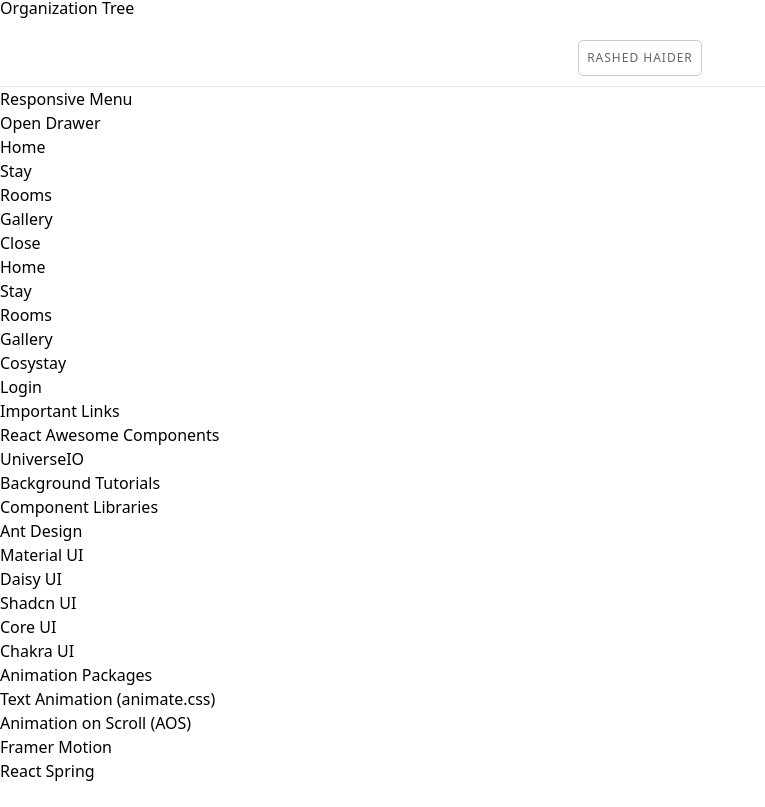
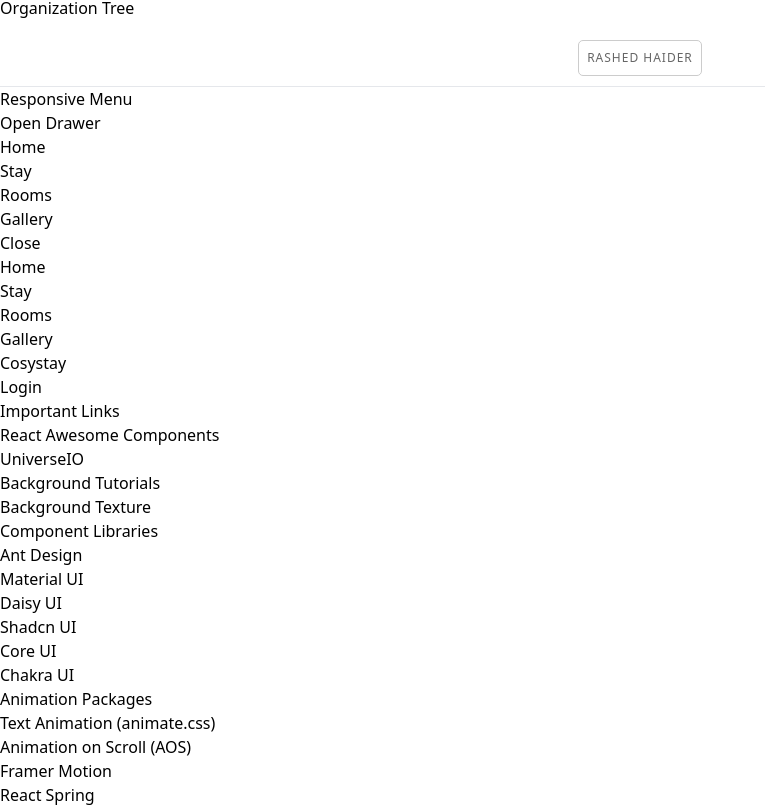
Before and after one commit to Sadi73/my-library, a React (Vite) app: page / in a window 1280 px wide. Shown: the part 2657-3464 px from the top of the page, without its empty margins (0-765 px from the left). Before the commit the page ends 3440 px from the top, so only its background shows below. Built offline with nearby package versions, Linux system fonts and the light colour scheme.

Commit message:
updated styles

```diff
--- a/src/App.jsx
+++ b/src/App.jsx
@@ -7,7 +7,7 @@
 function App() {
 
   return (
-    <div className="grid grid-cols-12 gap-6">
+    <div className="md:grid grid-cols-12 gap-6">
 
       <div className="col-span-2">
         <LeftSideBar />
--- a/src/Library/RootComponent/LeftSideBar.jsx
+++ b/src/Library/RootComponent/LeftSideBar.jsx
@@ -3,7 +3,7 @@
 const LeftSideBar = () => {
     return (
         <div className="sideBar h-[90vh] border-r-2 rounded p-5 sticky top-10 space-y-3">
-            <h1 className='text-xl font-bold text-center'>Component List</h1>
+            <h1 className='lg:text-xl font-bold text-center'>Component List</h1>
             <p className='font-light'>Accordion</p>
             <p className='font-light'>Modal</p>
             <p className='font-light'>Success Modal</p>
--- a/src/Library/RootComponent/RightSideBar.jsx
+++ b/src/Library/RootComponent/RightSideBar.jsx
@@ -14,6 +14,9 @@
                     </li>
                     <li>
                         <a href="https://www.youtube.com/playlist?list=PLwJhhWUZudKp7QPVALB_kXUyzj8cBB__L" target="_blank">Background Tutorials</a>
+                    </li>
+                    <li>
+                        <a href="https://www.transparenttextures.com/" target="_blank">Background Texture</a>
                     </li>
                 </ul>
             </div>
```
